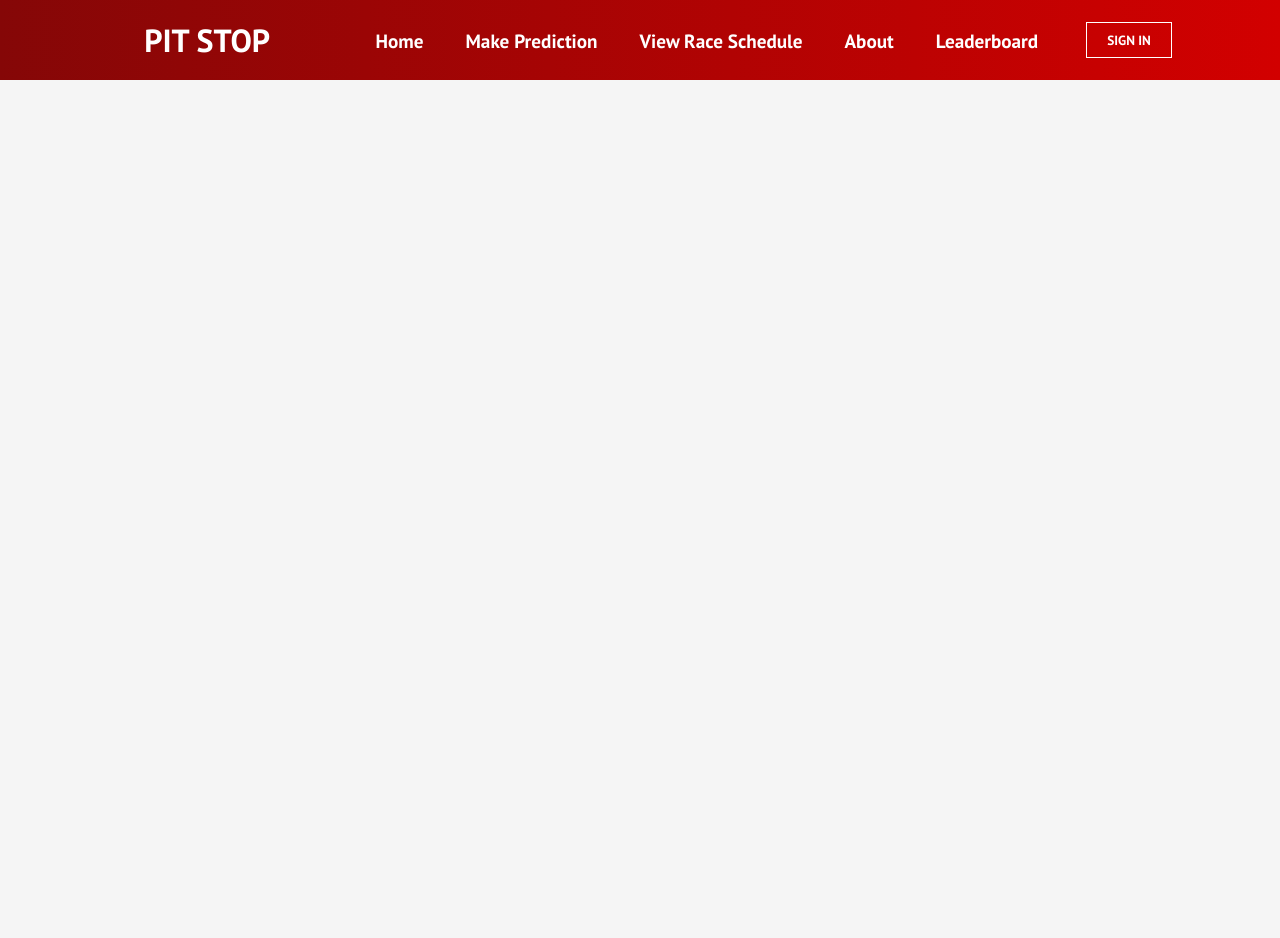
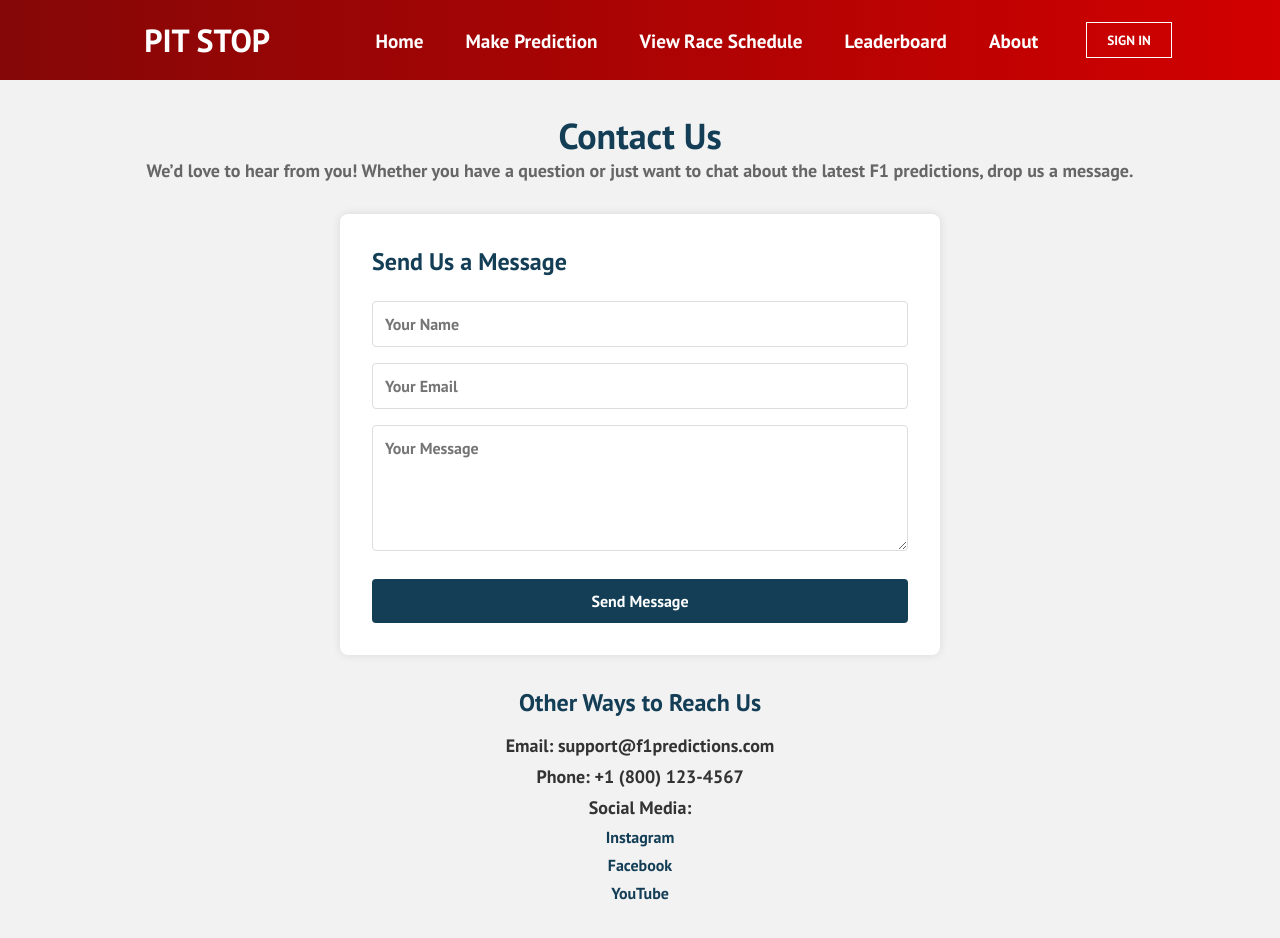
Before and after one commit to larisagherman/f1_schedule_predictions, a React (Vite) app: page /ContactPage in a window 1280 px wide. Shown: the top 938 px of the page. Before the commit the page ends 800 px from the top, so only its background shows below. Built offline with nearby package versions, Linux system fonts and the light colour scheme; no server answers.

Commit message:
footer remake

```diff
--- a/src/App.jsx
+++ b/src/App.jsx
@@ -13,7 +13,7 @@ import About from './components/pages/About.jsx';
 import ViewRaceSchedule from './components/pages/ViewRaceSchedule.jsx';
 import MakePrediction from './components/pages/MakePrediction.jsx';
 import LeaderBoard from './components/pages/LeaderBoard.jsx';
-
+import ContactPage from './components/pages/ContactPage';
 function App() {
   const [isAuthenticated, setIsAuthenticated] = useState(false);
 
@@ -53,6 +53,8 @@ function App() {
         <Route path="/ViewRaceSchedule" element={<ViewRaceSchedule />} />
         <Route path="/MakePrediction" element={<MakePrediction />} />
         <Route path="/LeaderBoard" element={<LeaderBoard />} />
+        <Route path="/ContactPage" element={<ContactPage />} />
+
       </Routes>
     </BrowserRouter>
   );
--- a/src/components/Navbar.jsx
+++ b/src/components/Navbar.jsx
@@ -117,17 +117,18 @@ function Navbar() {
                                 View Race Schedule
                             </span>
                         </li>
-                        <li className='nav-item'>
-                            <Link to='/about' className='nav-links' onClick={closeMobileMenu}>
-                                About
-                            </Link>
-                        </li>
+
                         <li className='nav-item'>
                             <Link to='/LeaderBoard'
                                 className='nav-links'
                                 onClick={() => { closeMobileMenu();}}
                             >
                                 Leaderboard
+                            </Link>
+                        </li>
+                        <li className='nav-item'>
+                            <Link to='/about' className='nav-links' onClick={closeMobileMenu}>
+                                About
                             </Link>
                         </li>
                     </ul>
--- /dev/null
+++ b/src/components/pages/ContactPage.css
@@ -0,0 +1,94 @@
+.contact-page {
+    padding: 2rem;
+    background-color: #f2f2f2;
+    font-family: Arial, sans-serif;
+    color: #333;
+  }
+
+  .contact-heading {
+    text-align: center;
+    margin-bottom: 2rem;
+  }
+
+  .contact-heading h1 {
+    font-size: 36px;
+    color: #133e56;
+  }
+
+  .contact-heading p {
+    font-size: 18px;
+    color: #666;
+  }
+
+  .contact-form {
+    background-color: #fff;
+    padding: 2rem;
+    border-radius: 8px;
+    box-shadow: 0 0 10px rgba(0, 0, 0, 0.1);
+    max-width: 600px;
+    margin: 0 auto 2rem auto;
+  }
+
+  .contact-form h2 {
+    font-size: 24px;
+    margin-bottom: 1rem;
+    color: #133e56;
+  }
+
+  .input-field {
+    width: 100%;
+    padding: 12px;
+    margin: 8px 0;
+    border-radius: 4px;
+    border: 1px solid #ddd;
+    font-size: 16px;
+  }
+
+  .submit-btn {
+    background-color: #133e56;
+    color: white;
+    padding: 12px 24px;
+    border: none;
+    border-radius: 4px;
+    cursor: pointer;
+    font-size: 16px;
+    width: 100%;
+    margin-top: 1rem;
+  }
+
+  .submit-btn:hover {
+    background-color: #0c2e40;
+  }
+
+  .contact-info {
+    text-align: center;
+  }
+
+  .contact-info h2 {
+    font-size: 24px;
+    color: #133e56;
+    margin-bottom: 1rem;
+  }
+
+  .contact-details p {
+    font-size: 18px;
+    margin: 8px 0;
+  }
+
+  .contact-details a {
+    color: #133e56;
+    text-decoration: none;
+  }
+
+  .contact-details a:hover {
+    text-decoration: underline;
+  }
+
+  .contact-details ul {
+    list-style-type: none;
+    padding: 0;
+  }
+
+  .contact-details ul li {
+    margin: 8px 0;
+  }
--- /dev/null
+++ b/src/components/pages/ContactPage.jsx
@@ -0,0 +1,39 @@
+import React from 'react';
+import './ContactPage.css';
+
+function ContactPage() {
+  return (
+    <div className="contact-page">
+      <section className="contact-heading">
+        <h1>Contact Us</h1>
+        <p>We’d love to hear from you! Whether you have a question or just want to chat about the latest F1 predictions, drop us a message.</p>
+      </section>
+
+      <section className="contact-form">
+        <h2>Send Us a Message</h2>
+        <form>
+          <input type="text" placeholder="Your Name" className="input-field" />
+          <input type="email" placeholder="Your Email" className="input-field" />
+          <textarea placeholder="Your Message" className="input-field" rows="5"></textarea>
+          <button type="submit" className="submit-btn">Send Message</button>
+        </form>
+      </section>
+
+      <section className="contact-info">
+        <h2>Other Ways to Reach Us</h2>
+        <div className="contact-details">
+          <p><strong>Email:</strong> support@f1predictions.com</p>
+          <p><strong>Phone:</strong> +1 (800) 123-4567</p>
+          <p><strong>Social Media:</strong></p>
+          <ul>
+            <li><a href="https://www.instagram.com/f1/" target="_blank" rel="noopener noreferrer">Instagram</a></li>
+            <li><a href="https://web.facebook.com/Formula1/?_rdc=1&_rdr" target="_blank" rel="noopener noreferrer">Facebook</a></li>
+            <li><a href="https://www.youtube.com/channel/UCB_qr75-ydFVKSF9Dmo6izg" target="_blank" rel="noopener noreferrer">YouTube</a></li>
+          </ul>
+        </div>
+      </section>
+    </div>
+  );
+}
+
+export default ContactPage;
--- a/src/components/pages/Footer.css
+++ b/src/components/pages/Footer.css
@@ -3,11 +3,8 @@
     padding: 4rem 0 2rem 0;
     display: flex;
     flex-direction: column;
-  justify-content: flex-start; /* Ensures the content is aligned to the top */
+    justify-content: center;
     align-items: center;
-  width: 100%;
-  min-height: 100vh; /* Make sure the footer stretches to at least the height of the viewport */
-  box-sizing: border-box;
   }
 
   .footer-subscription {
@@ -30,6 +27,7 @@
   .footer-subscription-heading {
     margin-bottom: 24px;
     font-size: 24px;
+
   }
 
   .footer-subscription-text {
--- a/src/components/pages/Footer.jsx
+++ b/src/components/pages/Footer.jsx
@@ -17,38 +17,23 @@ function Footer() {
               </div>
           </section>
           <div className="footer-links">
-              <div className="footer-link-wrapper">
-                  <div className="footer-link-items">
-                      <h2>About us</h2>
-                      <Link>Terms of Service</Link>
-                  </div>
-              </div>
+            <div className="footer-link-items">
+              <h2>About Us</h2>
+              <Link to="/About">Terms of Service</Link>
+            </div>
+            <div className="footer-link-items">
+              <h2>Contact Us</h2>
+              <Link to="/ContactPage">Contact</Link>
+              <Link to="/support">Support</Link>
+            </div>
+            <div className="footer-link-items">
+              <h2>Social Media</h2>
+              <a href="https://www.instagram.com/f1/" target="_blank" rel="noopener noreferrer">Instagram</a>
+              <a href="https://web.facebook.com/Formula1/?_rdc=1&_rdr" target="_blank" rel="noopener noreferrer">Facebook</a>
+              <a href="https://www.youtube.com/channel/UCB_qr75-ydFVKSF9Dmo6izg" target="_blank" rel="noopener noreferrer">YouTube</a>
+            </div>
           </div>
-          <div className="footer-links">
-              <div className="footer-link-wrapper">
-                  <div className="footer-link-items">
-                    <h2>Contact us</h2>
-                    <Link to='/'>Contact</Link>
-                    <Link to='/'>Support</Link>
-                  </div>
-              </div>
-          </div>
-          <div className="footer-links">
-              <div className="footer-link-wrapper">
-                  <div className="footer-link-items">
-                    <h2>Social Media</h2>
-                    <a href="https://www.instagram.com/f1/" target="_blank" rel="noopener noreferrer">
-                    Instagram
-                    </a>
-                    <a href="https://web.facebook.com/Formula1/?_rdc=1&_rdr" target="_blank" rel="noopener noreferrer">
-                    Facebook
-                    </a>
-                    <a href="https://www.youtube.com/channel/UCB_qr75-ydFVKSF9Dmo6izg" target="_blank" rel="noopener noreferrer">
-                    YouTube
-                    </a>
-                  </div>
-              </div>
-          </div>
+
           <section class='social-media'>
         <div class='social-media-wrap'>
           <div class='footer-logo'>
```
Lines whose indentation alone changed are shown as unchanged.
